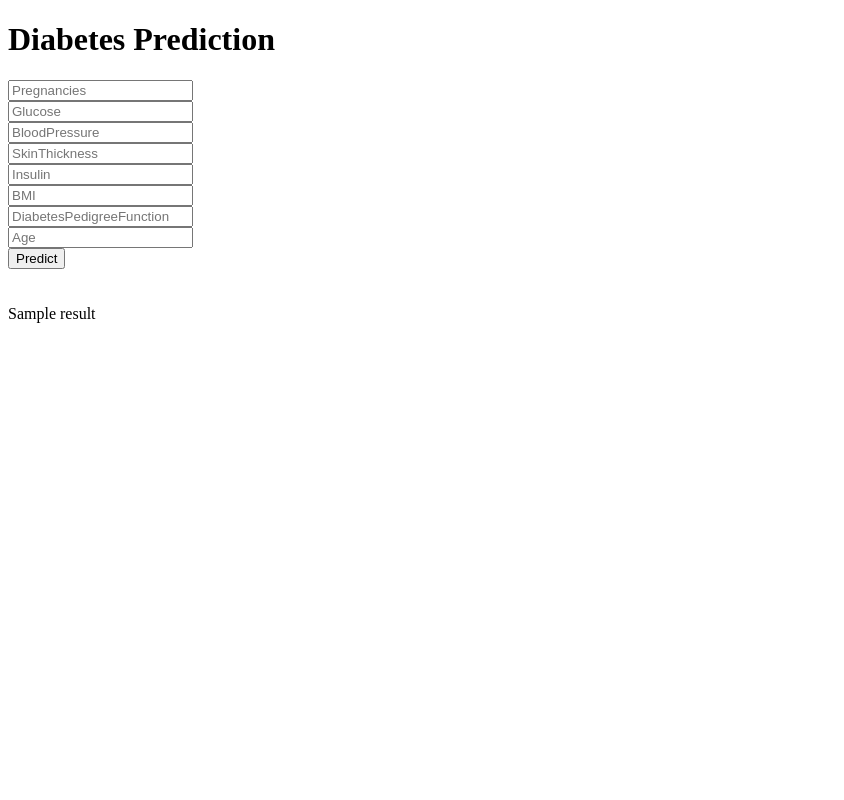
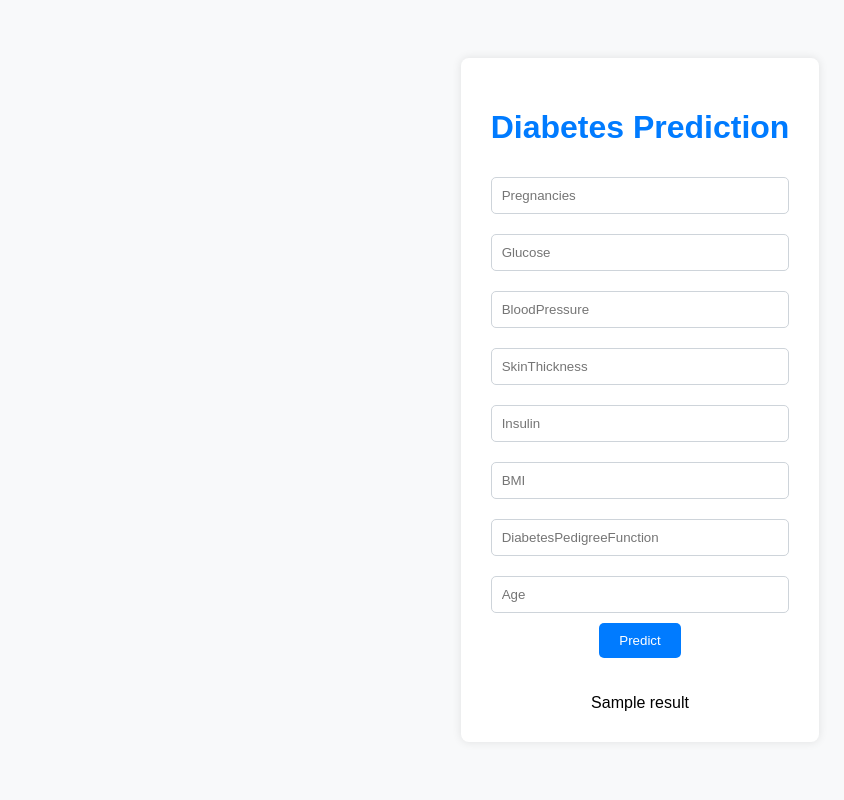
Before and after one commit to prashastigupta2004/Diabetes_prediction, a Flask app: template templates/home.html in a window 1280 px wide. Shown: the whole page, without its empty margins (0-844 px from the left). Run offline with Flask 3, Linux system fonts and the light colour scheme; the template is opened without the code that fills it: most values are stand-ins (such as "Sample title", 1, 10 or a date in 2020); parts of the project's set-up code (start-up, migrations or seed data) failed here and were passed over.

Commit message:
Diabetes prediction

```diff
--- a/application.py
+++ b/application.py
@@ -16,6 +16,11 @@ model = pickle.load(open("Model/modelForPrediction.pkl", "rb"))
 @app.route('/')
 def index():
     return render_template('index.html')
+
+@app.route('/home.html')
+def home():
+    return render_template('home.html')
+
 
 ## Route for Single data point prediction
 @app.route('/predictdata',methods=['GET','POST'])
--- a/templates/home.html
+++ b/templates/home.html
@@ -1,35 +1,80 @@
 <!DOCTYPE html>
-<html >
+<html lang="en">
 <head>
   <meta charset="UTF-8">
-  <title>ML API</title>
+  <meta name="viewport" content="width=device-width, initial-scale=1.0">
+  <title>Diabetes Prediction</title>
+  <style>
+    body {
+      font-family: 'Arial', sans-serif;
+      background-color: #f8f9fa;
+      margin: 0;
+      display: flex;
+      align-items: center;
+      justify-content: center;
+      height: 100vh;
+    }
 
+    .login {
+      background-color: #ffffff;
+      padding: 30px;
+      border-radius: 8px;
+      box-shadow: 0 0 10px rgba(0, 0, 0, 0.1);
+      text-align: center;
+    }
+
+    h1 {
+      color: #007bff;
+    }
+
+    form {
+      display: flex;
+      flex-direction: column;
+      align-items: center;
+    }
+
+    input {
+      width: 100%;
+      padding: 10px;
+      margin: 10px 0;
+      border: 1px solid #ced4da;
+      border-radius: 5px;
+      box-sizing: border-box;
+    }
+
+    button {
+      background-color: #007bff;
+      color: #fff;
+      padding: 10px 20px;
+      border: none;
+      border-radius: 5px;
+      cursor: pointer;
+      transition: background-color 0.3s;
+    }
+
+    button:hover {
+      background-color: #0056b3;
+    }
+  </style>
 </head>
 
 <body>
- <div class="login">
-	<h1>Diabetes Prediction</h1>
+  <div class="login">
+    <h1>Diabetes Prediction</h1>
     <form action="{{ url_for('predict_datapoint')}}" method="post">
-      <input type="text" name="Pregnancies" placeholder="Pregnancies" required="required" /><br>
-    	<input type="text" name="Glucose" placeholder="Glucose" required="required" /><br>
-        <input type="text" name="BloodPressure" placeholder="BloodPressure" required="required" /><br>
-        <input type="text" name="SkinThickness" placeholder="SkinThickness" required="required" /><br>
-        <input type="text" name="Insulin" placeholder="Insulin" required="required" /><br>
-        <input type="text" name="BMI" placeholder="BMI" required="required" /><br>
-        <input type="text" name="DiabetesPedigreeFunction" placeholder="DiabetesPedigreeFunction" required="required" /><br>
-        <input type="text" name="Age" placeholder="Age" required="required" /><br>
-
-
-        <button type="submit" class="btn btn-primary btn-block btn-large">Predict</button>
+      <input type="text" name="Pregnancies" placeholder="Pregnancies" required="required" />
+      <input type="text" name="Glucose" placeholder="Glucose" required="required" />
+      <input type="text" name="BloodPressure" placeholder="BloodPressure" required="required" />
+      <input type="text" name="SkinThickness" placeholder="SkinThickness" required="required" />
+      <input type="text" name="Insulin" placeholder="Insulin" required="required" />
+      <input type="text" name="BMI" placeholder="BMI" required="required" />
+      <input type="text" name="DiabetesPedigreeFunction" placeholder="DiabetesPedigreeFunction" required="required" />
+      <input type="text" name="Age" placeholder="Age" required="required" />
+      <button type="submit">Predict</button>
     </form>
-<body>
-
-   <br>
-   <br>
-
-
- </div>
- {{result}}
-
+    <br>
+    <br>
+    {{result}}
+  </div>
 </body>
 </html>
```
Also changed, not shown: templates/index.html (+57 -1 lines), templates/single_prediction.html (+46 -1 lines).
